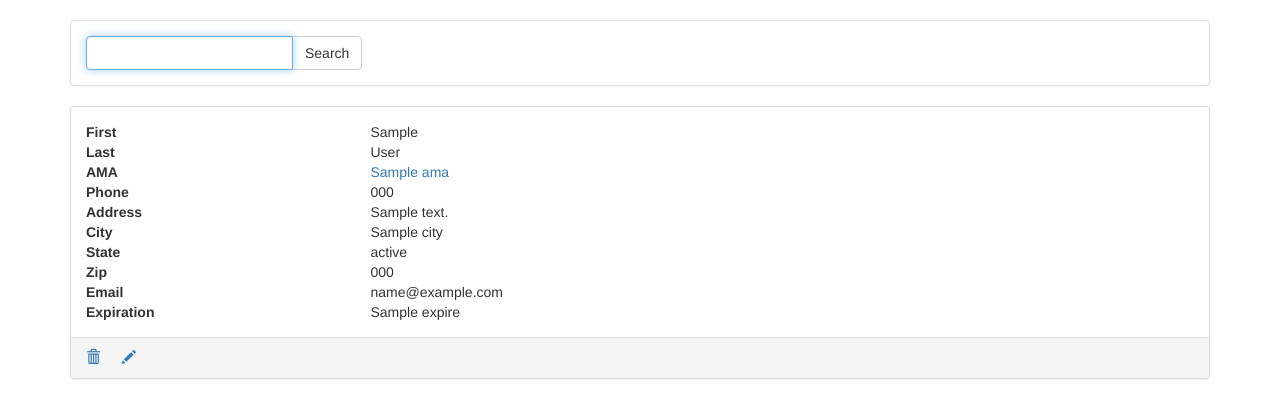
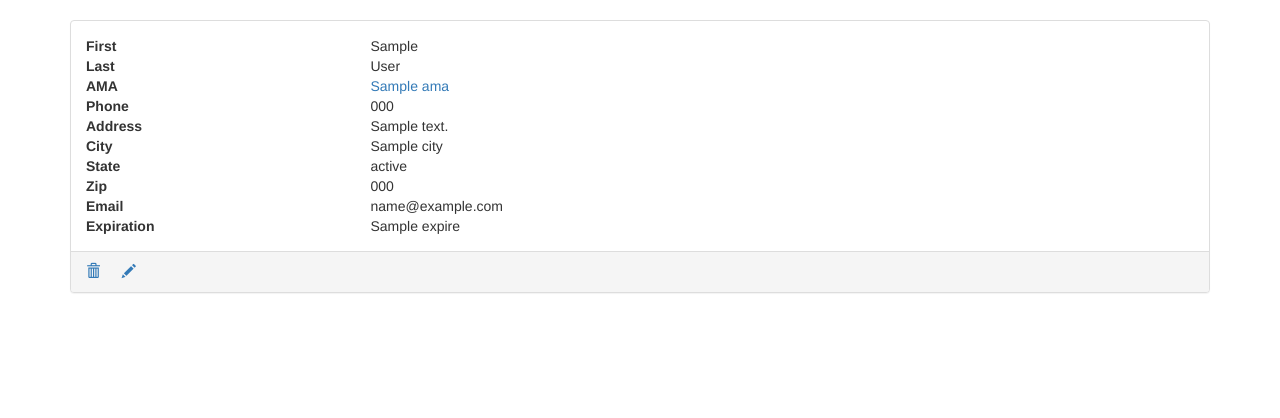
Before and after one commit to tortxof/rc-club-members, a Python web app: template templates/records.html in a window 1280 px wide. Shown: the part 51-469 px from the top of the page. Run offline with Jinja, Linux system fonts and the light colour scheme; the template is opened without the code that fills it: most values are stand-ins (such as "Sample title", 1, 10 or a date in 2020); some libraries are stand-ins or nearby versions.

Commit message:
Search is temporarily disabled.

```diff
--- a/templates/search.html
+++ b/templates/search.html
@@ -1,4 +1,4 @@
-<div class="panel panel-default">
+<!-- <div class="panel panel-default">
   <div class="panel-body">
     <form class="form-inline" role="form" name="search" action="/search" method="get">
       <div class="form-group">
@@ -11,4 +11,4 @@
       </div>
     </form>
   </div>
-</div>
+</div> -->
```
